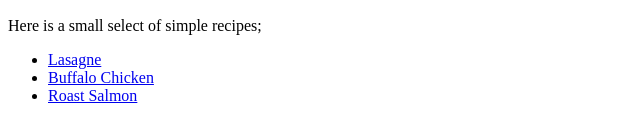
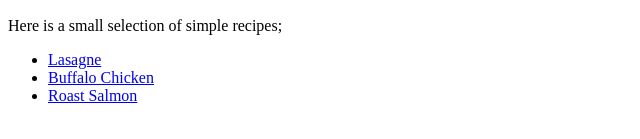
Before and after one commit to Garyh79/odin-recipes2, a plain HTML site: page index.html in a window 1280 px wide. Shown: the part 383-522 px from the top of the page, 0-640 px from the left. Drawn offline with Linux system fonts and the light colour scheme.

Commit message:
index.html

```diff
--- a/index.html
+++ b/index.html
@@ -13,7 +13,7 @@
     <h1>Simple Recipes</h1>
     <img src="https://www.thebalancecareers.com/thmb/vITYUBkMUOt7C8DTd4hNPisairA=/300x200/filters:no_upscale():max_bytes(150000):strip_icc():saturation(0.2):brightness(10):contrast(5):format(webp)/GettyImages-607047661-571e40a75f9b58857dfd0e72.jpg"
         Alt="Chef Pic">
-    <p>Here is a small select of simple recipes;</p>
+    <p>Here is a small selection of simple recipes;</p>
     <ul>
         <li><a href="lasagne.html">Lasagne</a></li>
         <li><a href="buffchick.html">Buffalo Chicken</a></li>
```
